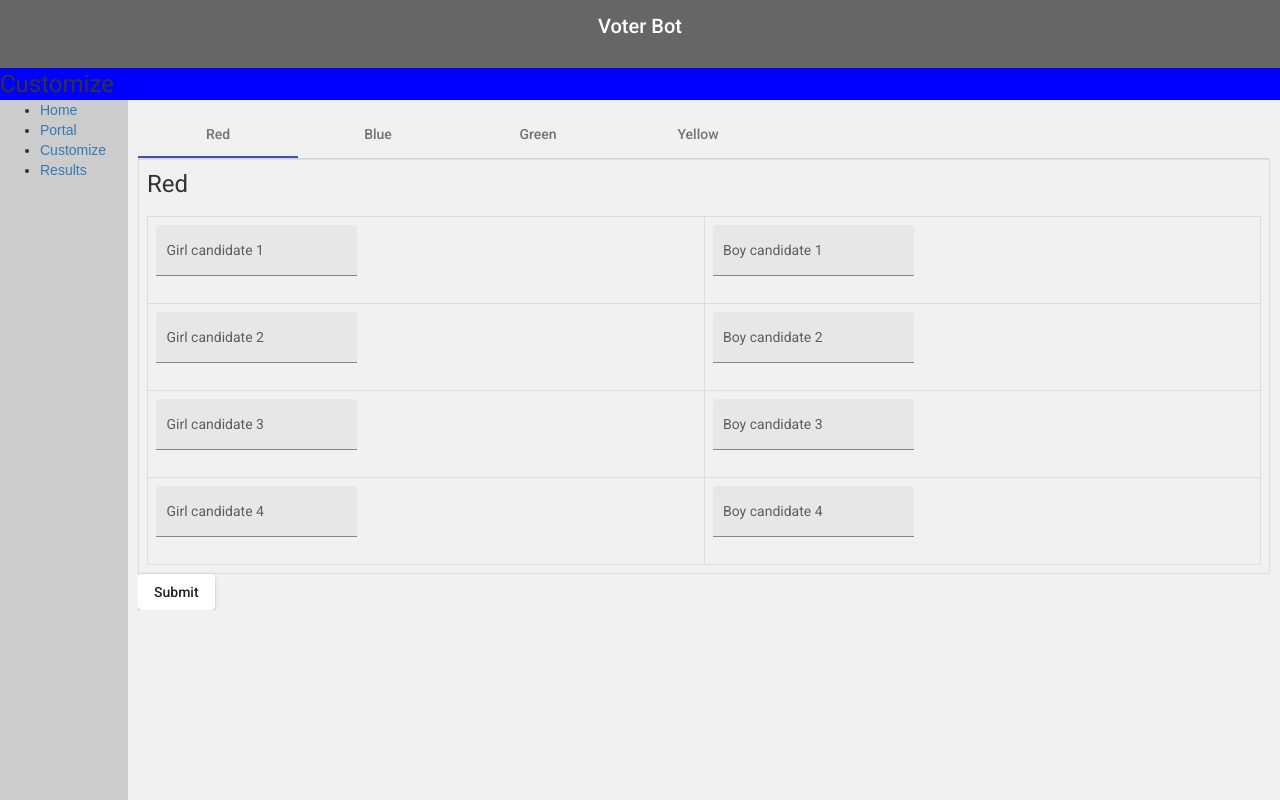
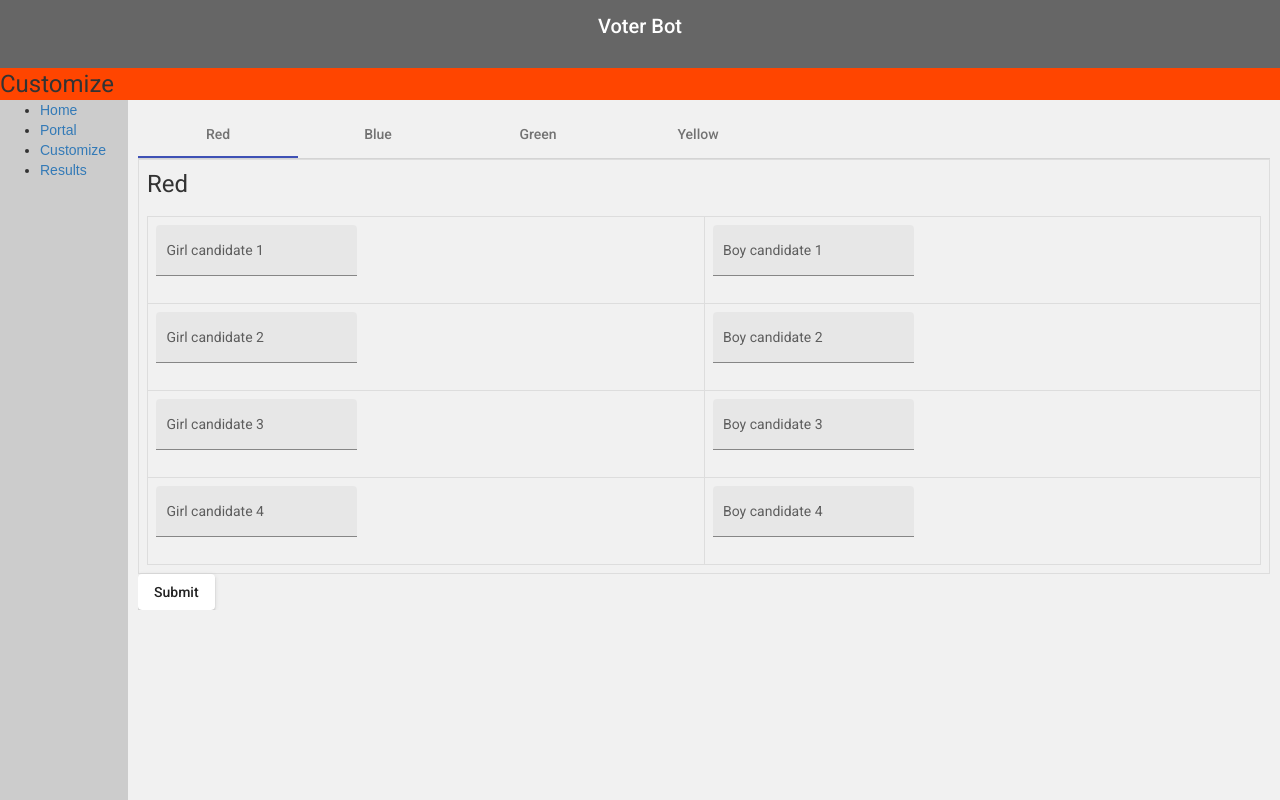
Before and after one commit to kartikdolas1997/PBVV, an Angular app: page /customize in a window 1280 px wide. Shown: the top 800 px of the page. Built offline with nearby package versions, Linux system fonts and the light colour scheme.

Commit message:
DB id added

```diff
--- a/src/app/components/customize/customize.component.css
+++ b/src/app/components/customize/customize.component.css
@@ -38,6 +38,6 @@ table {
   }
 
   h1 {
-    background-color: blue;
+    background-color: #FF4500;
     margin: 0px;
   }
--- a/src/app/components/eportal/eportal.component.css
+++ b/src/app/components/eportal/eportal.component.css
@@ -41,7 +41,7 @@
   }
 
   h1 {
-    background-color: blue;
+    background-color: #FF4500;
     margin: 0px;
   }
 
--- a/src/app/components/home/home.component.css
+++ b/src/app/components/home/home.component.css
@@ -1,5 +1,5 @@
 h1 {
-    background-color: blue;
+  background-color: #FF4500;
     margin: 0px;
   }
 
--- a/src/app/components/results/results.component.css
+++ b/src/app/components/results/results.component.css
@@ -14,6 +14,6 @@ app-sidenav {
   }
 
   h1 {
-    background-color: blue;
+    background-color: #FF4500;
     margin: 0px;
   }
```
Also changed, not shown: src/app/app-routing.module.ts (+6 -6 lines), src/app/components/db.json (+4 -3 lines).
